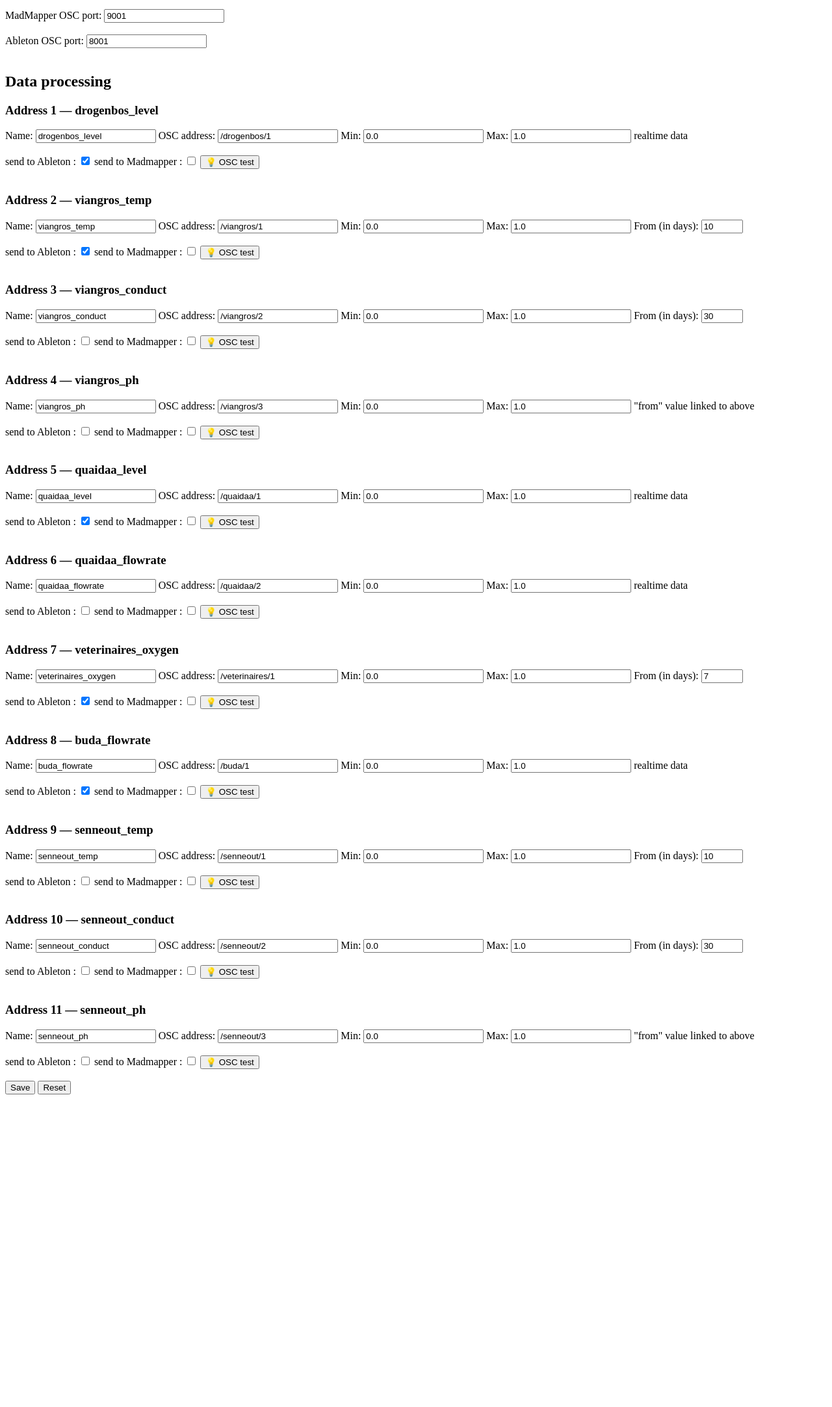
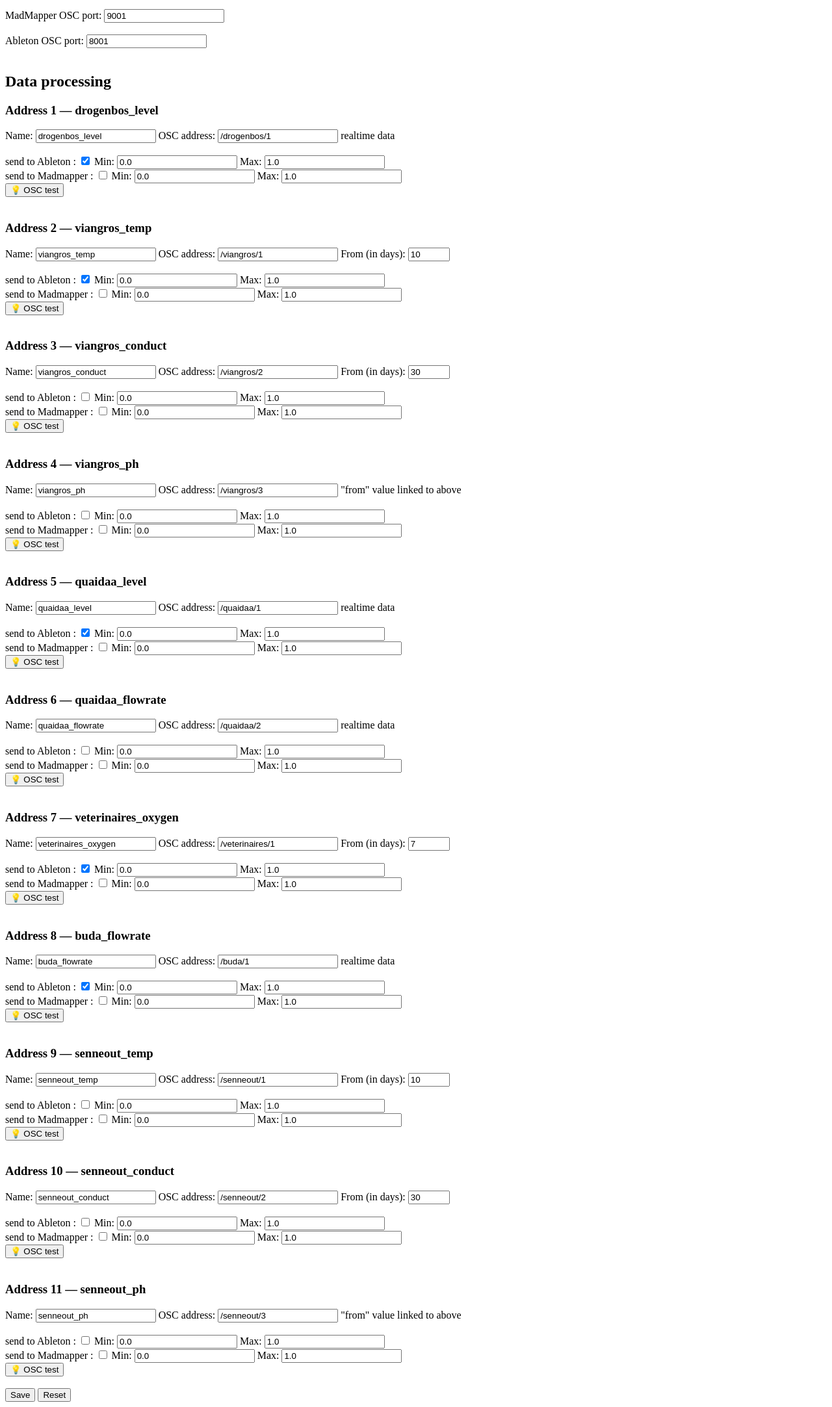
Before and after one commit to leohuet/back_to_zenne, a Flask app: page / in a window 1280 px wide. Shown: the part 224-2389 px from the top of the page at 65% size. Before the commit the page ends 1908 px from the top, so only its background shows below. Run offline with Flask 3, Linux system fonts and the light colour scheme.

Commit message:
[ADD] min/max for ableton and mad

```diff
--- a/app.py
+++ b/app.py
@@ -26,8 +26,10 @@ base_config = {
         {
             "name": "drogenbos_level",
             "osc_address": "/drogenbos/1",
-            "min_value": 0.0,
-            "max_value": 1.0,
+            "min_ableton": 0.0,
+            "max_ableton": 1.0,
+            "min_mad": 0.0,
+            "max_mad": 1.0,
             "from": "realtime",
             "to_ableton": False,
             "to_mad": False
@@ -35,8 +37,10 @@ base_config = {
         {
             "name": "viangros_temp",
             "osc_address": "/viangros/1",
-            "min_value": 0.0,
-            "max_value": 1.0,
+            "min_ableton": 0.0,
+            "max_ableton": 1.0,
+            "min_mad": 0.0,
+            "max_mad": 1.0,
             "from": 10,
             "to_ableton": False,
             "to_mad": False
@@ -44,8 +48,10 @@ base_config = {
         {
             "name": "viangros_conduct",
             "osc_address": "/viangros/2",
-            "min_value": 0.0,
-            "max_value": 1.0,
+            "min_ableton": 0.0,
+            "max_ableton": 1.0,
+            "min_mad": 0.0,
+            "max_mad": 1.0,
             "from": 30,
             "to_ableton": False,
             "to_mad": False
@@ -53,8 +59,10 @@ base_config = {
         {
             "name": "viangros_ph",
             "osc_address": "/viangros/3",
-            "min_value": 0.0,
-            "max_value": 1.0,
+            "min_ableton": 0.0,
+            "max_ableton": 1.0,
+            "min_mad": 0.0,
+            "max_mad": 1.0,
             "from": "none",
             "to_ableton": False,
             "to_mad": False
@@ -62,8 +70,10 @@ base_config = {
         {
             "name": "quaidaa_level",
             "osc_address": "/quaidaa/1",
-            "min_value": 0.0,
-            "max_value": 1.0,
+            "min_ableton": 0.0,
+            "max_ableton": 1.0,
+            "min_mad": 0.0,
+            "max_mad": 1.0,
             "from": "realtime",
             "to_ableton": False,
             "to_mad": False
@@ -71,8 +81,10 @@ base_config = {
         {
             "name": "quaidaa_flowrate",
             "osc_address": "/quaidaa/2",
-            "min_value": 0.0,
-            "max_value": 1.0,
+            "min_ableton": 0.0,
+            "max_ableton": 1.0,
+            "min_mad": 0.0,
+            "max_mad": 1.0,
             "from": "realtime",
             "to_ableton": False,
             "to_mad": False
@@ -80,8 +92,10 @@ base_config = {
         {
             "name": "veterinaires_oxygen",
             "osc_address": "/veterinaires/1",
-            "min_value": 0.0,
-            "max_value": 1.0,
+            "min_ableton": 0.0,
+            "max_ableton": 1.0,
+            "min_mad": 0.0,
+            "max_mad": 1.0,
             "from": 7,
             "to_ableton": False,
             "to_mad": False
@@ -89,8 +103,10 @@ base_config = {
         {
             "name": "buda_flowrate",
             "osc_address": "/buda/1",
-            "min_value": 0.0,
-            "max_value": 1.0,
+            "min_ableton": 0.0,
+            "max_ableton": 1.0,
+            "min_mad": 0.0,
+            "max_mad": 1.0,
             "from": "realtime",
             "to_ableton": False,
             "to_mad": False
@@ -98,8 +114,10 @@ base_config = {
         {
             "name": "senneout_temp",
             "osc_address": "/senneout/1",
-            "min_value": 0.0,
-            "max_value": 1.0,
+            "min_ableton": 0.0,
+            "max_ableton": 1.0,
+            "min_mad": 0.0,
+            "max_mad": 1.0,
             "from": 10,
             "to_ableton": False,
             "to_mad": False
@@ -107,8 +125,10 @@ base_config = {
         {
             "name": "senneout_conduct",
             "osc_address": "/senneout/2",
-            "min_value": 0.0,
-            "max_value": 1.0,
+            "min_ableton": 0.0,
+            "max_ableton": 1.0,
+            "min_mad": 0.0,
+            "max_mad": 1.0,
             "from": 30,
             "to_ableton": False,
             "to_mad": False
@@ -116,8 +136,10 @@ base_config = {
         {
             "name": "senneout_ph",
             "osc_address": "/senneout/3",
-            "min_value": 0.0,
-            "max_value": 1.0,
+            "min_ableton": 0.0,
+            "max_ableton": 1.0,
+            "min_mad": 0.0,
+            "max_mad": 1.0,
             "from": "none",
             "to_ableton": False,
             "to_mad": False
@@ -506,15 +528,18 @@ def osc_sender():
             for site in sites:
                 for data in data_names1[site["name"]]:
                     addr = local_config["addresses"][addr_index]
-                    vmin, vmax = float(addr["min_value"]), float(addr["max_value"])
                     osc_addr = addr["osc_address"]
                     restart_val = float(site["df"][data][0])
-                    restart_new_val = restart_val * (vmax - vmin) + vmin
                     msg = osc_message_builder.OscMessageBuilder(address=osc_addr)
-                    msg.add_arg(restart_new_val)
                     if addr["to_ableton"]:
+                        vmin, vmax = float(addr["min_ableton"]), float(addr["max_ableton"])
+                        restart_new_val = restart_val * (vmax - vmin) + vmin
+                        msg.add_arg(restart_new_val)
                         new_ableton_bundle.add_content(msg.build())
                     elif addr["to_mad"]:
+                        vmin, vmax = float(addr["min_mad"]), float(addr["max_mad"])
+                        restart_new_val = restart_val * (vmax - vmin) + vmin
+                        msg.add_arg(restart_new_val)
                         new_mad_bundle.add_content(msg.build())
                     # print(f"[THREAD] Envoi {osc_addr} = {new_val}")
                     addr_index += 1
@@ -562,7 +587,6 @@ def osc_sender():
         for site in sites:
             for data in data_names1[site["name"]]:
                 addr = local_config["addresses"][addr_index]
-                vmin, vmax = float(addr["min_value"]), float(addr["max_value"])
                 osc_addr = addr["osc_address"]
                 if site["interpol"] < 1:
                     val = site["df"][data][site["index"]]
@@ -573,12 +597,16 @@ def osc_sender():
                             (site["interpol"]*frequency-1)) + site["df"][data][site["index"]] * ((d_sec_time_index % (site["interpol"]*frequency)) / (site["interpol"]*frequency-1))
                 else:
                     val = 0.5
-                new_val = val*(vmax-vmin)+vmin
                 msg = osc_message_builder.OscMessageBuilder(address=osc_addr)
-                msg.add_arg(new_val)
                 if addr["to_ableton"]:
+                    vmin, vmax = float(addr["min_ableton"]), float(addr["max_ableton"])
+                    new_val = val * (vmax - vmin) + vmin
+                    msg.add_arg(new_val)
                     ableton_bundle.add_content(msg.build())
                 if addr["to_mad"]:
+                    vmin, vmax = float(addr["min_mad"]), float(addr["max_mad"])
+                    new_val = val * (vmax - vmin) + vmin
+                    msg.add_arg(new_val)
                     mad_bundle.add_content(msg.build())
                 # print(f"[THREAD] Envoi {osc_addr} = {new_val}")
                 addr_index += 1
@@ -623,7 +651,14 @@ def index():
         n = int(request.form["count"])
         # rebuild array with all addresses and parameters
         for k in range(n):
-            if float(request.form[f"min_value_{k}"]) >= float(request.form[f"max_value_{k}"]):
+            if float(request.form[f"min_ableton_{k}"]) >= float(request.form[f"max_ableton_{k}"]):
+                error = True
+                response = {
+                    "error": "Bad request",
+                    "message": f'{request.form[f"name_{k}"]} min value is superior to max value.',
+                    "status": 400
+                }
+            if float(request.form[f"min_mad_{k}"]) >= float(request.form[f"max_mad_{k}"]):
                 error = True
                 response = {
                     "error": "Bad request",
@@ -633,8 +668,10 @@ def index():
             new_addresses.append({
                 "name": request.form[f"name_{k}"],
                 "osc_address": request.form[f"osc_address_{k}"],
-                "min_value": float(request.form[f"min_value_{k}"]),
-                "max_value": float(request.form[f"max_value_{k}"]),
+                "min_ableton": float(request.form[f"min_ableton_{k}"]),
+                "max_ableton": float(request.form[f"max_ableton_{k}"]),
+                "min_mad": float(request.form[f"min_ableton_{k}"]),
+                "max_mad": float(request.form[f"max_ableton_{k}"]),
                 "from": int(request.form[f"from_{k}"]),
                 "to_ableton": request.form.get(f"to_ableton_{k}") == "1",
                 "to_mad": request.form.get(f"to_mad_{k}") == "1"
@@ -699,20 +736,23 @@ def test_osc(osc_index):
     except IndexError:
         return jsonify({"error": "index invalide"}), 400
 
-    vmin, vmax = float(addr["min_value"]), float(addr["max_value"])
+    ableton_min, ableton_max = float(addr["min_ableton"]), float(addr["max_ableton"])
+    mad_min, mad_max = float(addr["min_mad"]), float(addr["max_mad"])
     osc_addr = addr["osc_address"]
 
-    val = (vmax + vmin) / 2
+    ableton_val = (ableton_min + ableton_max) / 2
+    mad_val = (mad_min + mad_max) / 2
     if addr["to_ableton"]:
-        ableton_client.send_message(osc_addr, val)
-        print(f"[TEST] to ableton, {osc_addr} = {val}")
+        ableton_client.send_message(osc_addr, ableton_val)
+        print(f"[TEST] to ableton, {osc_addr} = {ableton_val}")
+        return jsonify({"sent": True, "address": osc_addr, "value": ableton_val})
     elif addr["to_mad"]:
-        mad_client.send_message(osc_addr, val)
-        print(f"[TEST] to mad, {osc_addr} = {val}")
+        mad_client.send_message(osc_addr, mad_val)
+        print(f"[TEST] to mad, {osc_addr} = {mad_val}")
+        return jsonify({"sent": True, "address": osc_addr, "value": mad_val})
     else:
         print("Select an OSC output to send a test!")
-
-    return jsonify({"sent": True, "address": osc_addr, "value": val})
+        return jsonify({"error": "Select an OSC output to send a test!", "address": osc_addr})
 
 
 if __name__ == "__main__":
--- a/templates/index.html
+++ b/templates/index.html
@@ -36,10 +36,6 @@
                 <input type="text" name="name_{{ i }}" value="{{ addr.name }}">
                 <label>OSC address: </label>
                 <input type="text" name="osc_address_{{ i }}" value="{{ addr.osc_address }}">
-                <label>Min: </label>
-                <input type="number" step="any" min="0.0" name="min_value_{{ i }}" value="{{ addr.min_value }}">
-                <label>Max: </label>
-                <input type="number" step="any" min="0.1" name="max_value_{{ i }}" value="{{ addr.max_value }}">
                 {% if addr.from != "none" and addr.from != "realtime" %}
                 <label>From (in days): </label>
                 <input type="number" step="1" min="2" max="100" name="from_{{ i }}" value="{{ addr.from }}">
@@ -54,8 +50,18 @@
                 <br>
                 <label>send to Ableton :</label>
                 <input type="checkbox" name="to_ableton_{{ i }}" value="1" {% if addr.to_ableton %}checked{% endif %}>
+                <label>Min: </label>
+                <input type="number" step="any" min="0.0" name="min_ableton_{{ i }}" value="{{ addr.min_ableton }}">
+                <label>Max: </label>
+                <input type="number" step="any" min="0.1" name="max_ableton_{{ i }}" value="{{ addr.max_ableton }}">
+                <br>
                 <label>send to Madmapper :</label>
                 <input type="checkbox" name="to_mad_{{ i }}" value="1" {% if addr.to_mad %}checked{% endif %}>
+                <label>Min: </label>
+                <input type="number" step="any" min="0.0" name="min_mad_{{ i }}" value="{{ addr.min_mad }}">
+                <label>Max: </label>
+                <input type="number" step="any" min="0.1" name="max_mad_{{ i }}" value="{{ addr.max_mad }}">
+                <br>
                 <button type="button" class="testBtn" onclick="testOSC({{ i }})">💡 OSC test</button><br><br>
 
             </div>
```
Also changed, not shown: config.json (+44 -22 lines), 1 other file.
